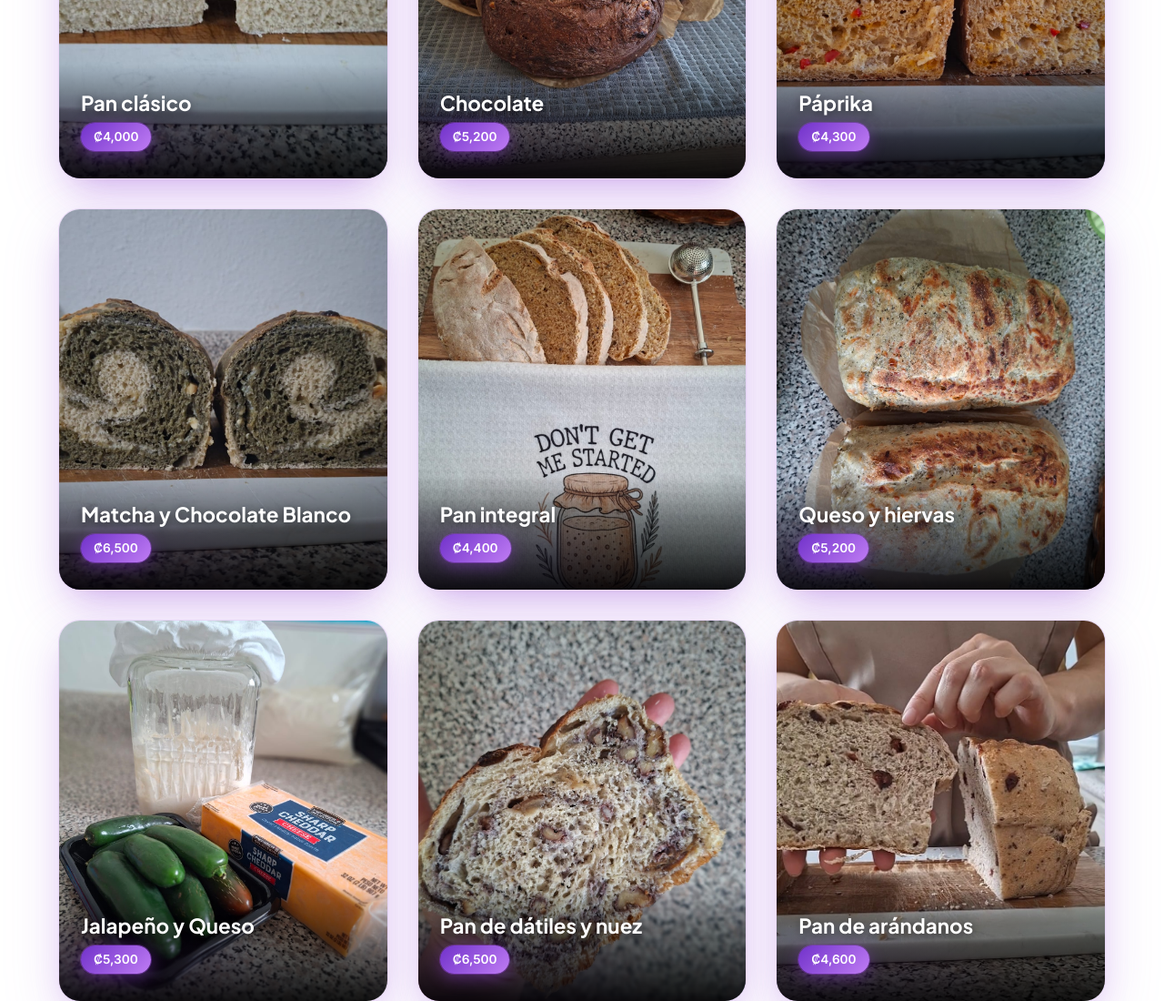
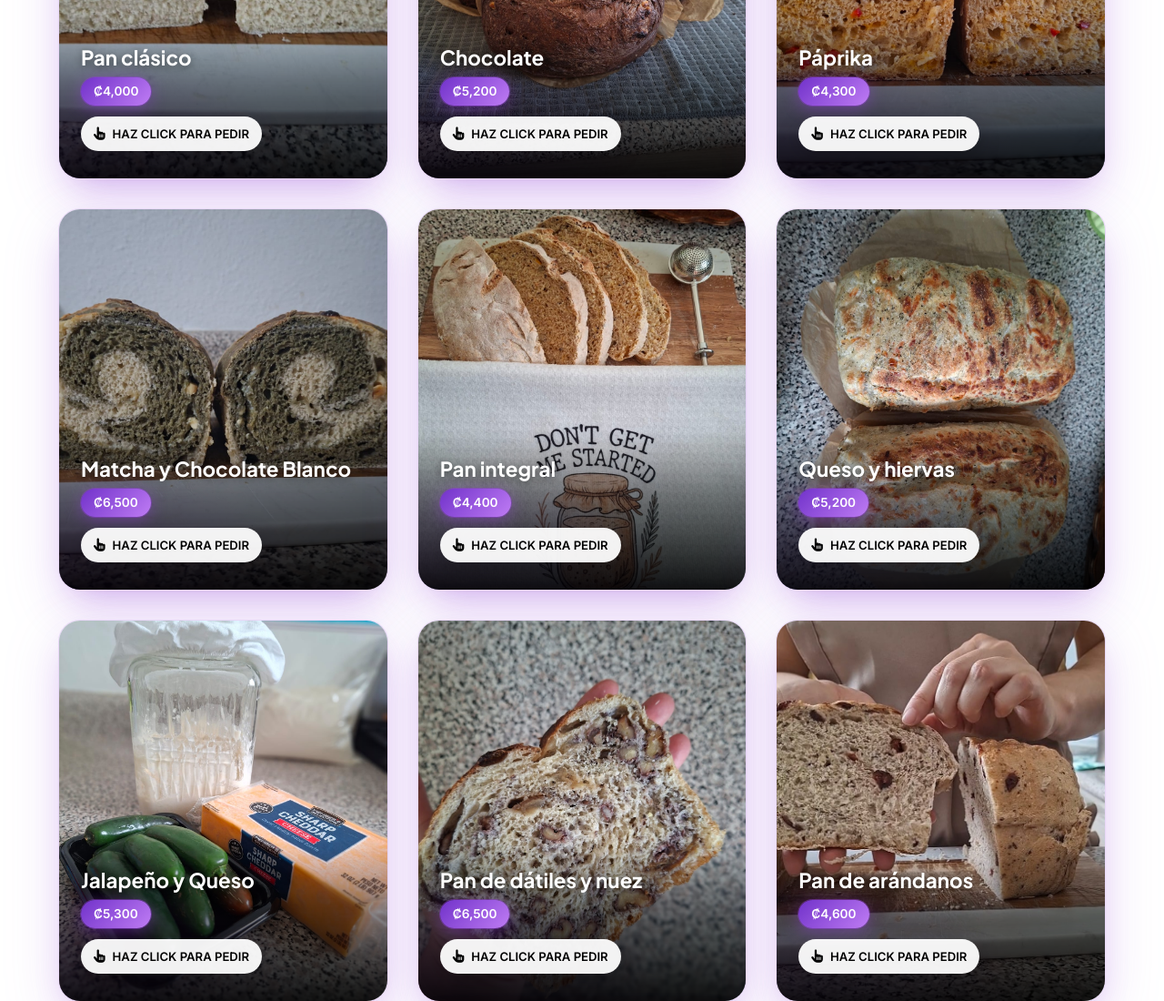
Before and after one commit to Jerevf/Bechyss, a plain HTML site: page proyecto/index.html in a window 1280 px wide. Shown: the part 1640-2740 px from the top of the page at 91% size. Drawn offline with Linux system fonts and the light colour scheme.

Commit message:
Tarjetas de panes
-Cambios en las tarjetas de los panes

```diff
--- a/proyecto/index.html
+++ b/proyecto/index.html
@@ -170,6 +170,7 @@
                             <div class="service-overlay">
                                 <h3 class="service-title-front">Pan clásico</h3>
                                 <div class="price-badge">₡4,000</div>
+                                <div class="flip-hint"><i class="fa-solid fa-hand-pointer"></i> Haz click para pedir</div>
                             </div>
                         </div>
                         <div class="service-card-back glass-card">
@@ -194,6 +195,7 @@
                             <div class="service-overlay">
                                 <h3 class="service-title-front">Chocolate</h3>
                                 <div class="price-badge">₡5,200</div>
+                                <div class="flip-hint"><i class="fa-solid fa-hand-pointer"></i> Haz click para pedir</div>
                             </div>
                         </div>
                         <div class="service-card-back glass-card">
@@ -219,6 +221,7 @@
                             <div class="service-overlay">
                                 <h3 class="service-title-front">Páprika</h3>
                                 <div class="price-badge">₡4,300</div>
+                                <div class="flip-hint"><i class="fa-solid fa-hand-pointer"></i> Haz click para pedir</div>
                             </div>
                         </div>
                         <div class="service-card-back glass-card">
@@ -245,6 +248,7 @@
                             <div class="service-overlay">
                                 <h3 class="service-title-front">Matcha y Chocolate Blanco</h3>
                                 <div class="price-badge">₡6,500</div>
+                                <div class="flip-hint"><i class="fa-solid fa-hand-pointer"></i> Haz click para pedir</div>
                             </div>
                         </div>
                         <div class="service-card-back glass-card">
@@ -271,6 +275,7 @@
                             <div class="service-overlay">
                                 <h3 class="service-title-front">Pan integral</h3>
                                 <div class="price-badge">₡4,400</div>
+                                <div class="flip-hint"><i class="fa-solid fa-hand-pointer"></i> Haz click para pedir</div>
                             </div>
                         </div>
                         <div class="service-card-back glass-card">
@@ -298,6 +303,7 @@
                             <div class="service-overlay">
                                 <h3 class="service-title-front">Queso y hiervas</h3>
                                 <div class="price-badge">₡5,200</div>
+                                <div class="flip-hint"><i class="fa-solid fa-hand-pointer"></i> Haz click para pedir</div>
                             </div>
                         </div>
                         <div class="service-card-back glass-card">
@@ -324,6 +330,7 @@
                             <div class="service-overlay">
                                 <h3 class="service-title-front">Jalapeño y Queso</h3>
                                 <div class="price-badge">₡5,300</div>
+                                <div class="flip-hint"><i class="fa-solid fa-hand-pointer"></i> Haz click para pedir</div>
                             </div>
                         </div>
                         <div class="service-card-back glass-card">
@@ -350,6 +357,7 @@
                             <div class="service-overlay">
                                 <h3 class="service-title-front">Pan de dátiles y nuez</h3>
                                 <div class="price-badge">₡6,500</div>
+                                <div class="flip-hint"><i class="fa-solid fa-hand-pointer"></i> Haz click para pedir</div>
                             </div>
                         </div>
                         <div class="service-card-back glass-card">
@@ -377,6 +385,7 @@
                             <div class="service-overlay">
                                 <h3 class="service-title-front">Pan de arándanos</h3>
                                 <div class="price-badge">₡4,600</div>
+                                <div class="flip-hint"><i class="fa-solid fa-hand-pointer"></i> Haz click para pedir</div>
                             </div>
                         </div>
                         <div class="service-card-back glass-card">
@@ -404,6 +413,7 @@
                             <div class="service-overlay">
                                 <h3 class="service-title-front">Calabaza</h3>
                                 <div class="price-badge">₡4,900</div>
+                                <div class="flip-hint"><i class="fa-solid fa-hand-pointer"></i> Haz click para pedir</div>
                             </div>
                         </div>
                         <div class="service-card-back glass-card">
--- a/proyecto/styles.css
+++ b/proyecto/styles.css
@@ -895,6 +895,24 @@ h1, h2, h3, h4, h5, h6 {
         0 0 0 1px rgba(var(--primary-rgb), 0.45),
         0 4px 18px rgba(var(--primary-rgb), 0.48);
 }
+.flip-hint {
+    display: inline-flex;
+    align-items: center;
+    gap: 8px;
+    margin-top: 4px;
+    padding: 8px 14px;
+    border-radius: 100px;
+    background: rgba(255, 255, 255, 0.94);
+    color: #000000;
+    font-size: 0.82rem;
+    font-weight: 800;
+    text-transform: uppercase;
+    box-shadow: 0 8px 24px rgba(0, 0, 0, 0.22);
+}
+
+.flip-hint i {
+    font-size: 0.9rem;
+}
 
 .service-card-back {
     display: flex;
```
